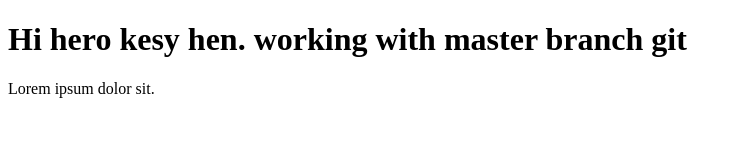
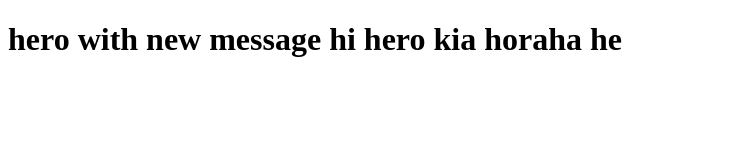
Before and after one commit to zaintahiri/javascript-todolist, a plain HTML site: page hero.html in a window 1280 px wide. Shown: the whole page, without its empty margins (0-742 px from the left). Drawn offline with Linux system fonts and the light colour scheme.

Commit message:
bug fix is committed with stashed

```diff
--- a/hero.html
+++ b/hero.html
@@ -6,7 +6,6 @@
     <title>Hero</title>
   </head>
   <body>
-    <h1>Hi hero kesy hen. working with master branch git</h1>
-    <p>Lorem ipsum dolor sit.</p>
+    <h1>hero with new message hi hero kia horaha he</h1>
   </body>
 </html>
```
